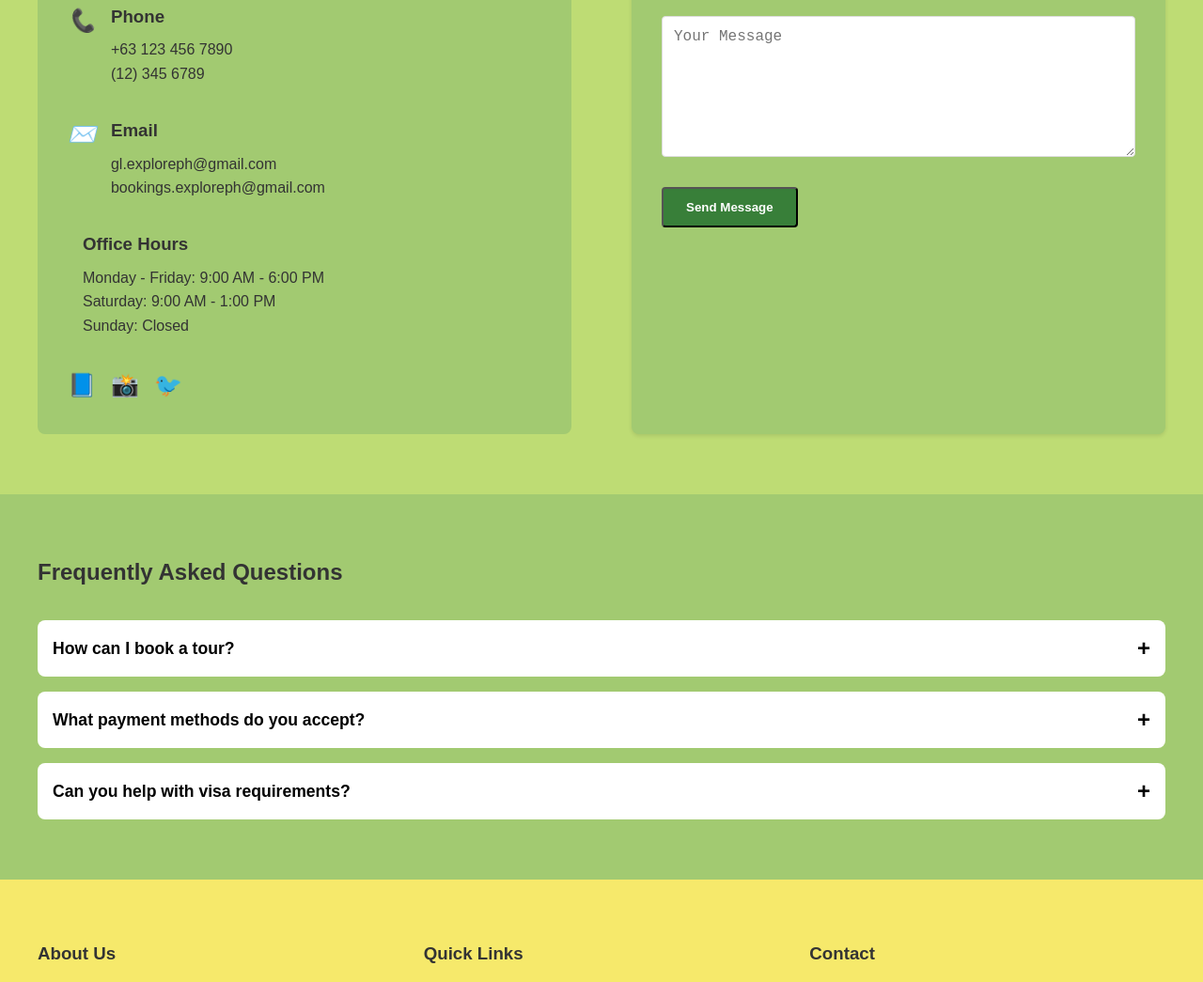
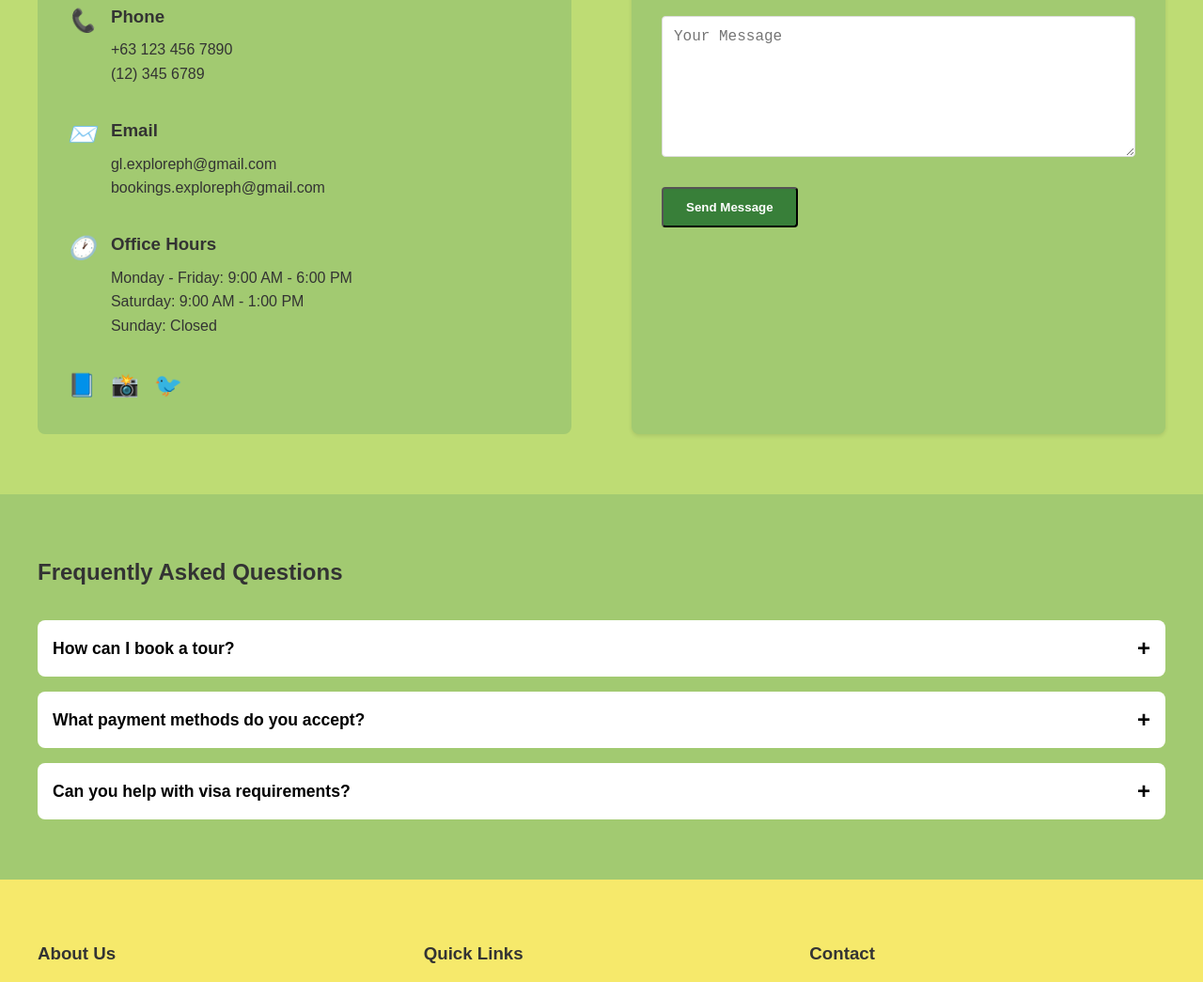
Before and after one commit to Sralud/Philippine-Travel-Guide, a plain HTML site: page contacts.html in a window 1280 px wide. Shown: the part 965-2010 px from the top of the page at 94% size. Drawn offline with Linux system fonts and the light colour scheme.

Commit message:
added emoji

```diff
--- a/contacts.html
+++ b/contacts.html
@@ -61,7 +61,7 @@
                         </div>
                     </div>
                     <div class="info-item">
-                        <i class="icon"></i>
+                        <i class="icon">🕐</i>
                         <div>
                             <h3>Office Hours</h3>
                             <p>Monday - Friday: 9:00 AM - 6:00 PM</p>
```
